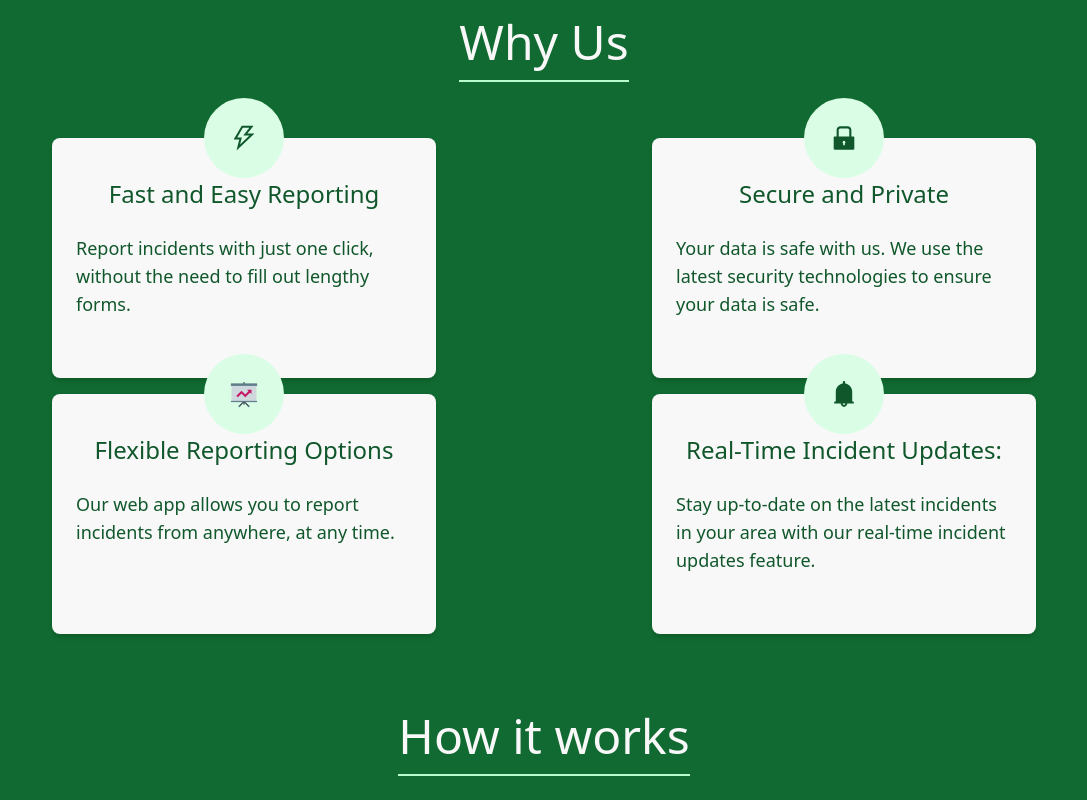
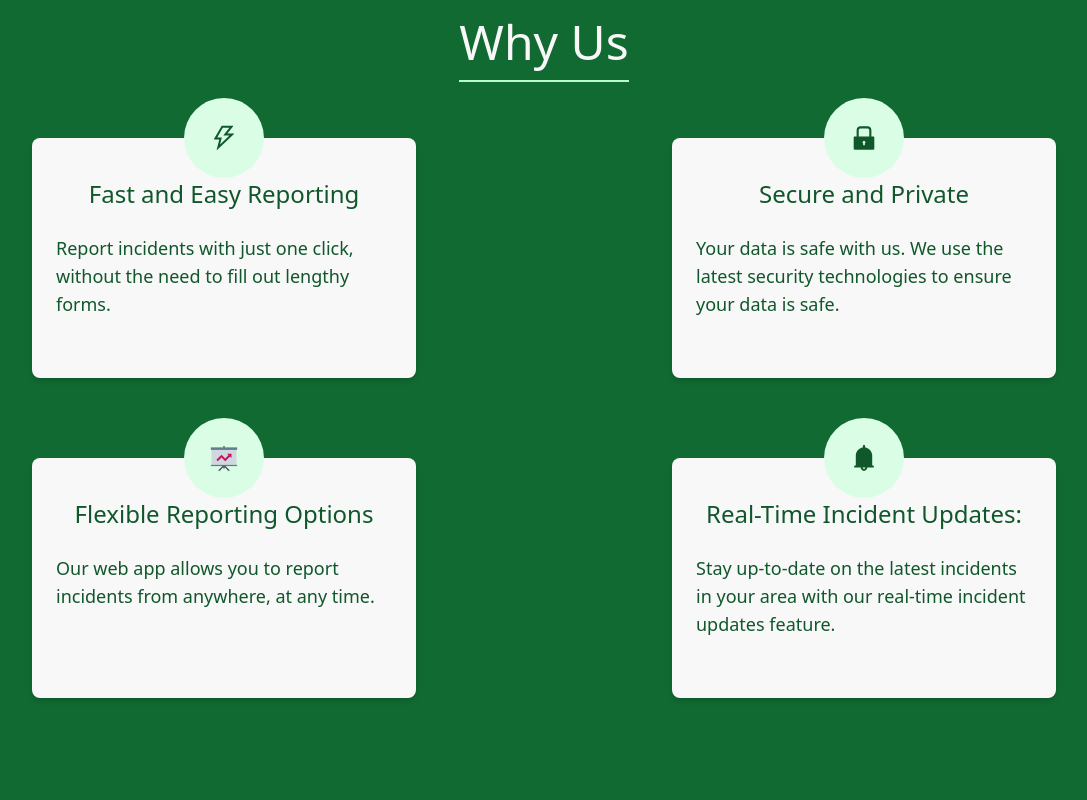
Before and after one commit to JUNNY12/Incident-reporting, a React (Vite) app: page / in a window 1280 px wide. Shown: the part 660-1460 px from the top of the page, without its empty margins (96-1183 px from the left). Built offline with nearby package versions, Linux system fonts and the light colour scheme.

Commit message:
styles: corrected card spacing

```diff
--- a/src/pages/landingPage/Hero.tsx
+++ b/src/pages/landingPage/Hero.tsx
@@ -18,7 +18,6 @@ const Hero = () => {
                         className='text-mercury-white-50
                         tabletS:text-4xl
                         tabletS:leading-tight
-                        tabletS:text-center
                         mobileM:text-3xl
                         mobileM:leading-tight
                         font-bold
@@ -42,13 +41,14 @@ const Hero = () => {
                         </Button>
                     </div>
 
-                    <div className='flex items-center mt-10 gap-12 text-3xl
+                    <div className='flex items-center mt-10 text-3xl
                      text-mercury-white-50 font-bold
-                     tabletS:text-xl
+                     tabletS:text-2xl
+                     mobileM:text-3xl
                      '
 
                     >
-                        <div className='font-bold'>
+                        <div className='font-bold mr-12'>
                             <div>20 +</div>
                             <div>Users</div>
                         </div>
--- a/src/pages/landingPage/WhyUs.tsx
+++ b/src/pages/landingPage/WhyUs.tsx
@@ -44,7 +44,7 @@ const WhyUs = () => {
 
             <div className='mt-6'>
                 <Grid
-                className='place-items-center gap-24 grid-cols-2
+                className='place-items-center gap-x-24 grid-cols-2
                 tabletM:grid-cols-1
                 '
 
@@ -57,8 +57,10 @@ const WhyUs = () => {
                                 className='w-96 h-60 relative bg-mercury-white-50
                                 text-pastel-green-900
                                 mobileL:w-72
+                                mb-16
                                 hover:bg-pastel-green-500
                                 hover:text-mercury-white-900
+
                                 transition-all duration-300 ease-in-out
 
                                 '
```
Also changed, not shown: src/pages/contact/Contact.tsx (+8 -8 lines).
